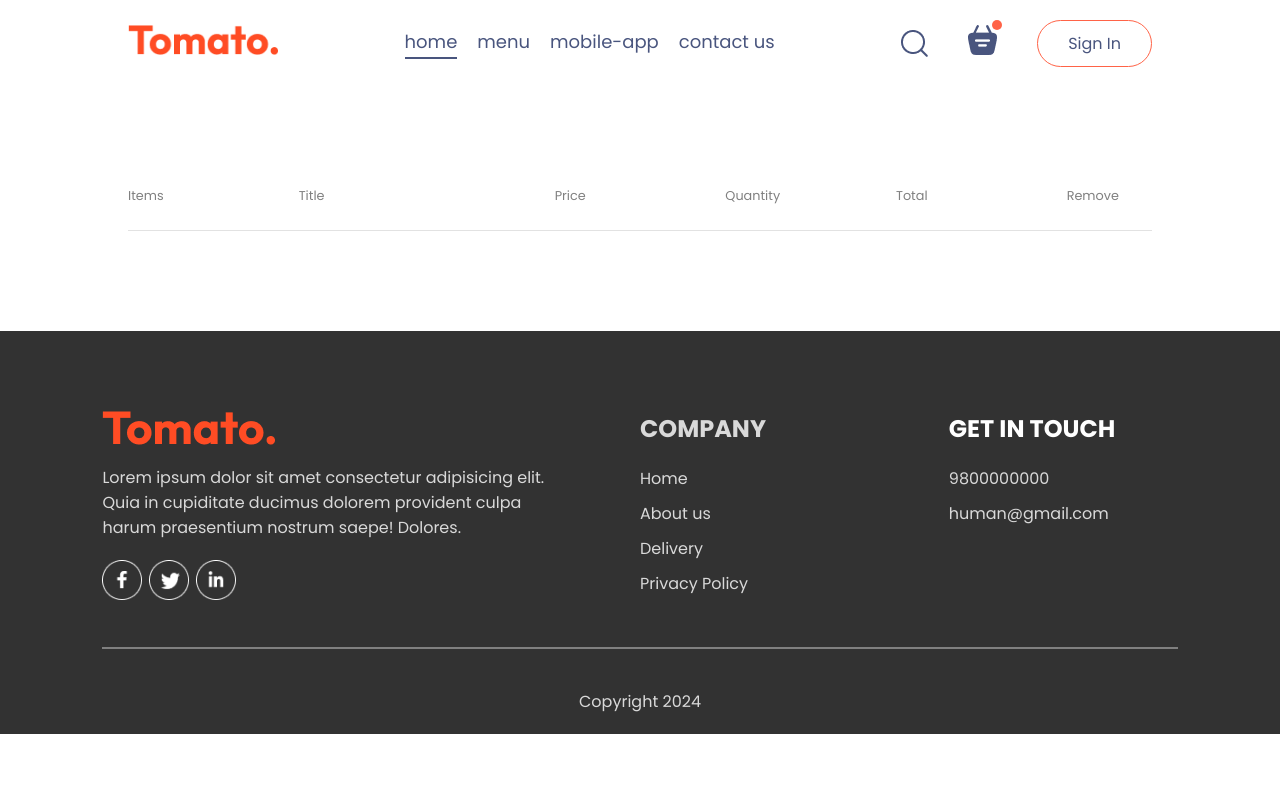
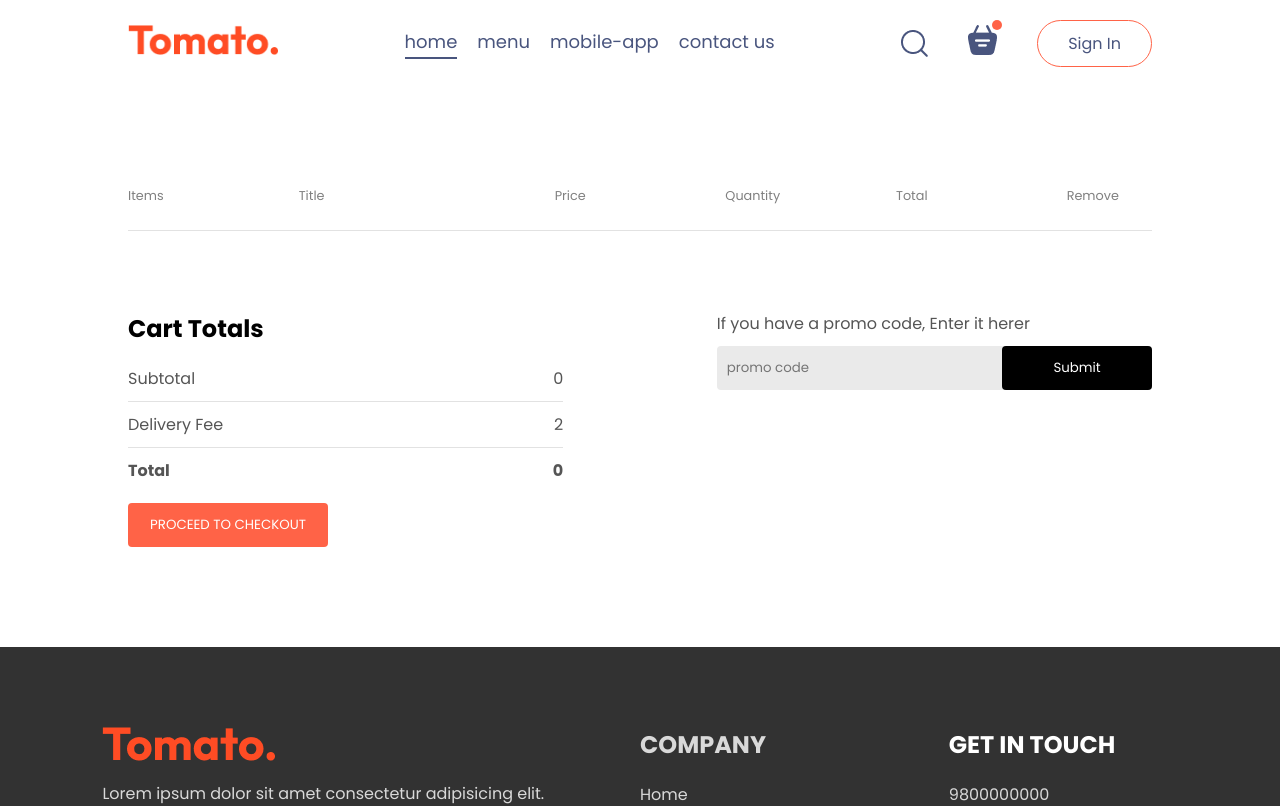
Before and after one commit to creation7654321/food-ordering-react, a React (Vite) app: page /cart in a window 1280 px wide. Shown: the top 806 px of the page. Built offline with nearby package versions, Linux system fonts and the light colour scheme.

Commit message:
creating cart total and promocode section

```diff
--- a/src/pages/Cart/Cart.css
+++ b/src/pages/Cart/Cart.css
@@ -24,3 +24,69 @@
 .cart-items-item .cross{
     cursor: pointer;
 }
+.cart-bottom{
+    margin-top: 80px;
+    display: flex;
+    justify-content: space-between;
+    gap: max(12vw, 20px);
+}
+.cart-total{
+    flex:1;
+    display: flex;
+    flex-direction: column;
+    gap: 20px;
+}
+.cart-total-details{
+    display: flex;
+    justify-content: space-between;
+    color: #555;
+}
+.cart-total hr{
+    margin: 10px 0px;
+}
+.cart-total button{
+    border: none;
+    color: white;
+    background-color: tomato;
+    width: max(15vw, 200px);
+    padding: 12px 0px;
+    border-radius: 4px;
+}
+.cart-promocode{
+    flex:1;
+}
+.cart-promocode p {
+    color: #555;
+}
+.cart-promocode-input{
+    margin-top: 10px;
+    display: flex;
+    justify-content: space-between;
+    align-items: center;
+    background-color: #eaeaea;
+    border-radius: 4px;
+}
+.cart-promocode-input input{
+    border:none;
+    outline: none;
+    background: transparent;
+    padding-left: 10px;
+
+}
+.cart-promocode-input button{
+    width: max(10vw, 150px);
+    padding: 12px 5px;
+    background-color: black;
+    border: none;
+    color: white;
+    border-radius: 4px;
+    cursor: pointer;
+}
+@media(max-width: 750px){
+    .cart-bottom{
+        flex-direction: column-reverse;
+    }
+    .cart-promocode{
+        justify-content: start;
+    }
+}
--- a/src/pages/Cart/Cart.jsx
+++ b/src/pages/Cart/Cart.jsx
@@ -37,6 +37,37 @@ export default function Cart() {
           }
         })}
       </div>
+      <div className="cart-bottom">
+        <div className="cart-total">
+          <h2>Cart Totals</h2>
+          <div>
+            <div className="cart-total-details">
+              <p>Subtotal</p>
+              <p>{0}</p>
+            </div>
+            <hr />
+            <div className="cart-total-details">
+              <p>Delivery Fee</p>
+              <p>{2}</p>
+            </div>
+            <hr />
+            <div className="cart-total-details">
+              <b>Total</b>
+              <b>{0}</b>
+            </div>
+          </div>
+          <button>PROCEED TO CHECKOUT</button>
+        </div>
+        <div className="cart-promocode">
+          <div>
+            <p>If you have a promo code, Enter it herer</p>
+            <div className="cart-promocode-input">
+              <input type="text" placeholder='promo code' />
+              <button>Submit</button>
+            </div>
+          </div>
+        </div>
+      </div>
     </div>
   )
 }
```
